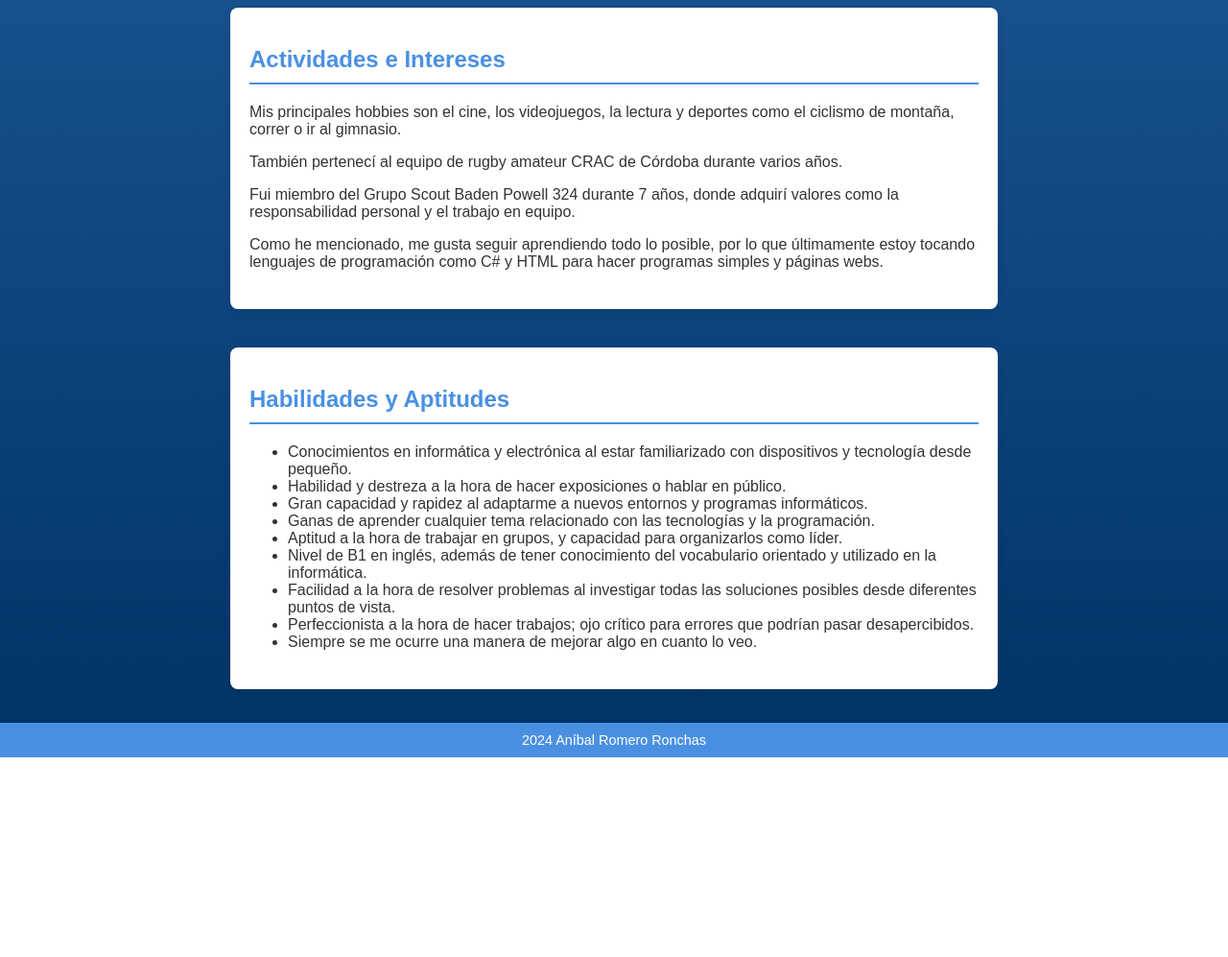
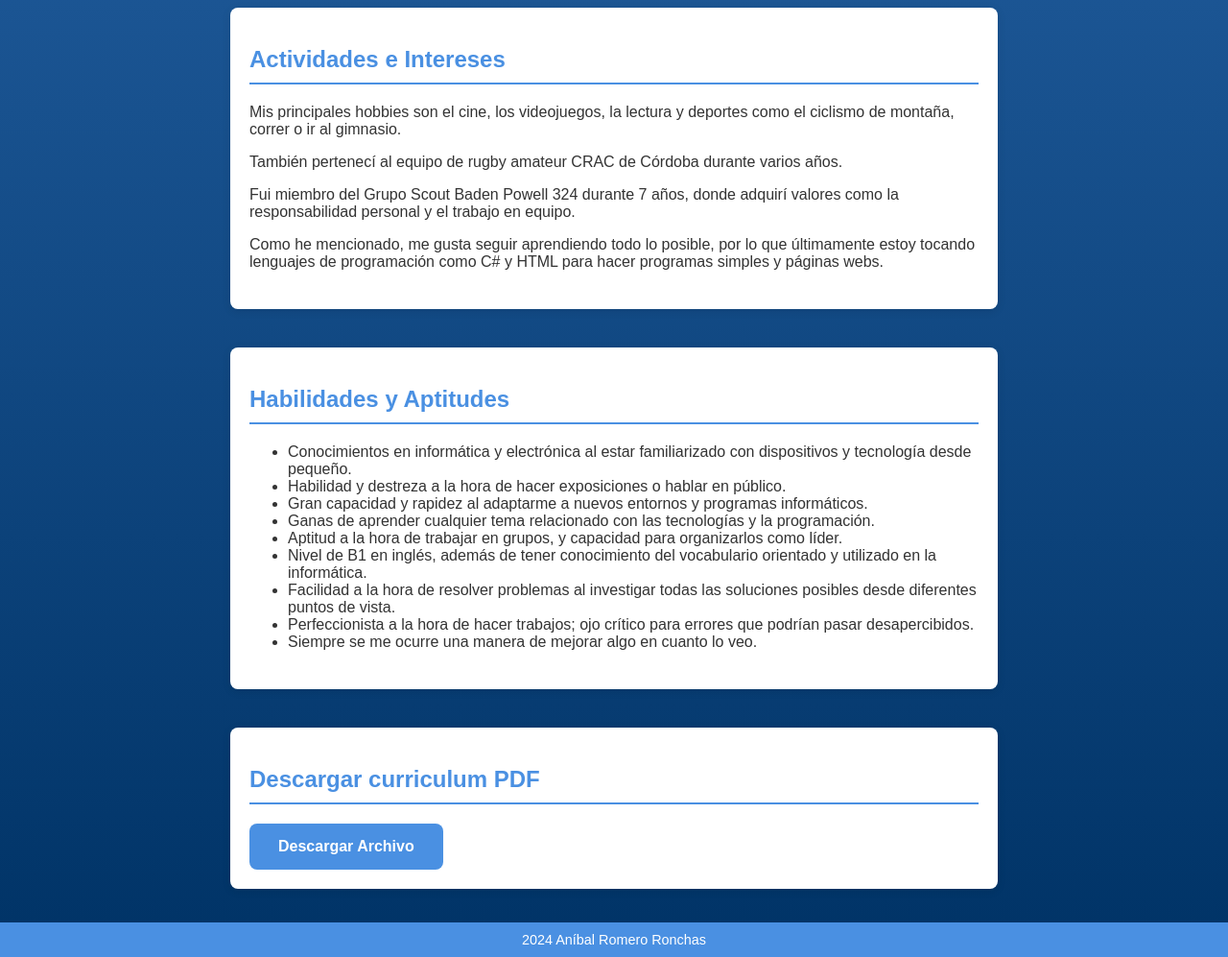
Before and after one commit to ANIMAX-888YT/pagina-web-prueba, a plain HTML site: page index.html in a window 1280 px wide. Shown: the part 1738-2735 px from the top of the page at 96% size. Before the commit the page ends 2527 px from the top, so only its background shows below. Drawn offline with Linux system fonts and the light colour scheme.

Commit message:
web 1.4
Opción para descargar el currículum.

```diff
--- a/index.html
+++ b/index.html
@@ -68,6 +68,26 @@
             padding: 10px; /* Espacio interior del pie de página */
             font-size: 0.9em; /* Tamaño de fuente del texto en el pie de página */
         }
+        .download-button {
+            background-color: #4a90e2; /* Color de fondo */
+            color: #fff; /* Color del texto */
+            border: none; /* Sin bordes */
+            padding: 15px 30px; /* Espaciado interno */
+            font-size: 16px; /* Tamaño de la fuente */
+            font-weight: bold; /* Texto en negrita */
+            border-radius: 8px; /* Bordes redondeados */
+            cursor: pointer; /* Cambia el cursor a una mano */
+            transition: background-color 0.3s ease, transform 0.2s ease; /* Transición suave */
+        }
+        .download-button:hover {
+            background-color: #357ABD; /* Color al pasar el ratón */
+            transform: scale(1.05); /* Efecto de agrandamiento */
+        }
+
+        /* Efecto de clic */
+        .download-button:active {
+            transform: scale(0.98); /* Pequeña reducción de tamaño */
+        }
     </style>
 </head>
 <body>
@@ -86,7 +106,7 @@
             <h2>Información</h2>
             <p><strong>Fecha de nacimiento: </strong>15/04/2007</p>
             <p><strong>Teléfono:</strong> +34 657 73 98 47</p>
-            <p><strong>Email:</strong> anibalrr07@hotmail.com</p>
+            <p><strong>Email:</strong> <a href="mailto:anibalrr07@hotmail.com">anibalrr07@hotmail.com</a> </p>
 
         </div>
     </section>
@@ -153,6 +173,16 @@
         </div>
     </section>
 
+    <section id="download-curriculum">
+        <div class="content-container">
+            <h2>Descargar curriculum PDF</h2>
+    <a href="media/Currículum Aníbal Romero Ronchas.pdf" download="Currículum Aníbal Romero Ronchas.pdf">
+        <button class="download-button">Descargar Archivo</button>
+    </a>
+
+        </div>
+    </section>
+
     <footer>
         2024 Aníbal Romero Ronchas <!-- Pie de página con derechos de autor -->
     </footer>
```
Also changed, not shown: 1 other file.
